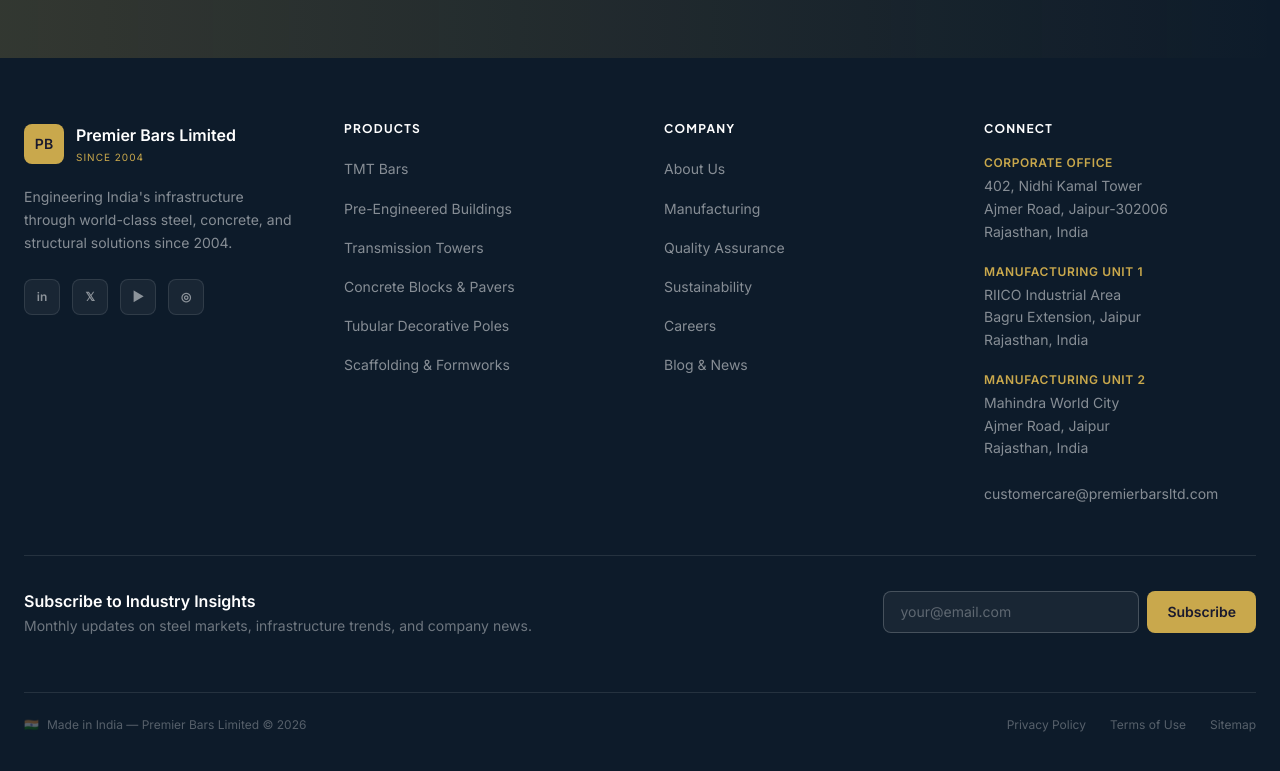
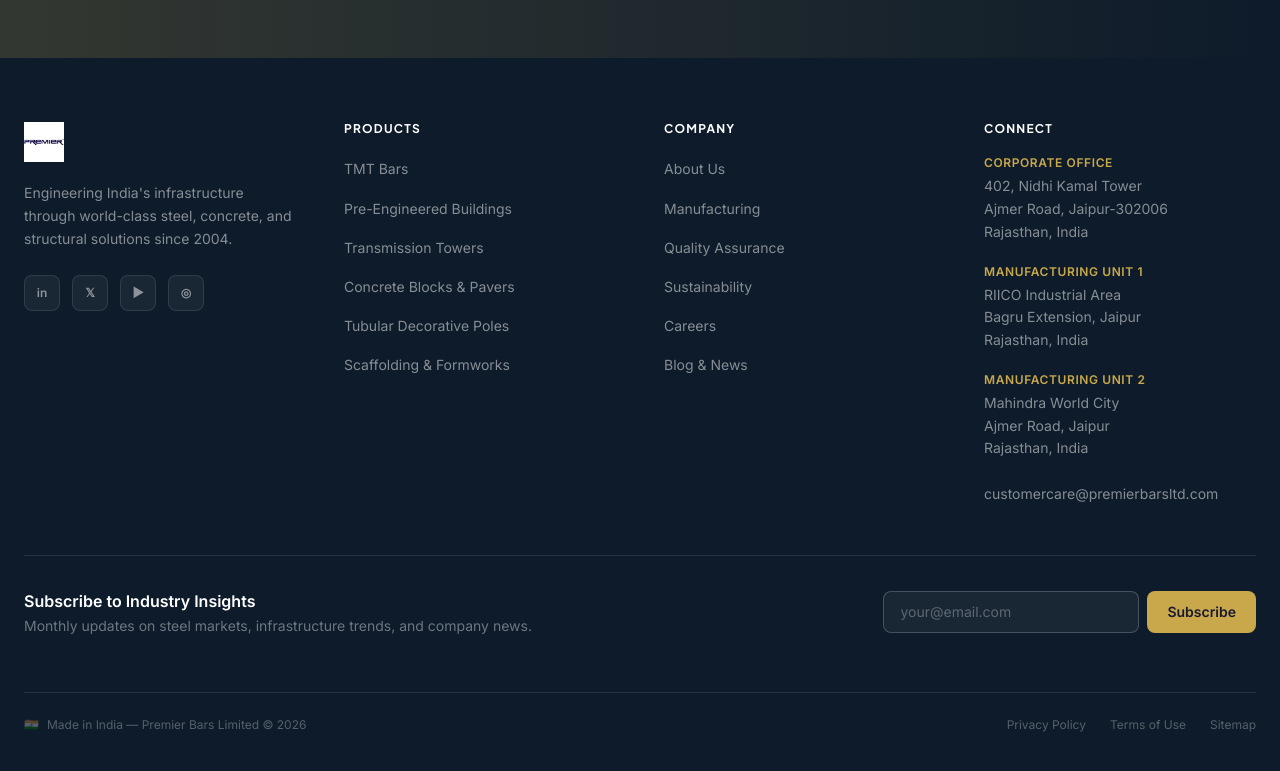
Before and after one commit to adnanabbasi0109-max/premiereweb, a Next.js app: page / in a window 1280 px wide. Shown: the part 9719-10490 px from the top of the page. Built offline with nearby package versions, Linux system fonts and the light colour scheme.

Commit message:
Add logo image to footer replacing text placeholder
Co-Authored-By: Claude Opus 4.6 <noreply@anthropic.com>

```diff
--- a/components/layout/Footer.tsx
+++ b/components/layout/Footer.tsx
@@ -1,5 +1,6 @@
 "use client";
 import Link from "next/link";
+import Image from "next/image";
 import { COMPANY, NAV_LINKS } from "@/lib/constants";
 
 const PRODUCT_LINKS = [
@@ -59,14 +60,14 @@ export function Footer() {
         <div className="grid grid-cols-1 md:grid-cols-2 lg:grid-cols-4 gap-12 mb-12">
           {/* Col 1: Brand */}
           <div className="lg:col-span-1">
-            <div className="flex items-center gap-3 mb-5">
-              <div className="w-10 h-10 bg-[#C9A84C] rounded-lg flex items-center justify-center font-bold text-[#1A1A2E] text-sm">
-                PB
-              </div>
-              <div>
-                <div className="text-white font-bold">Premier Bars Limited</div>
-                <div className="text-[#C9A84C] text-[10px] uppercase tracking-widest">Since 2004</div>
-              </div>
+            <div className="mb-5">
+              <Image
+                src="/logo.png"
+                alt="Premier Bars Limited"
+                width={140}
+                height={48}
+                className="h-10 w-auto"
+              />
             </div>
             <p className="text-white/50 text-sm leading-relaxed mb-6">
               Engineering India's infrastructure through world-class steel, concrete, and structural solutions since 2004.
```
